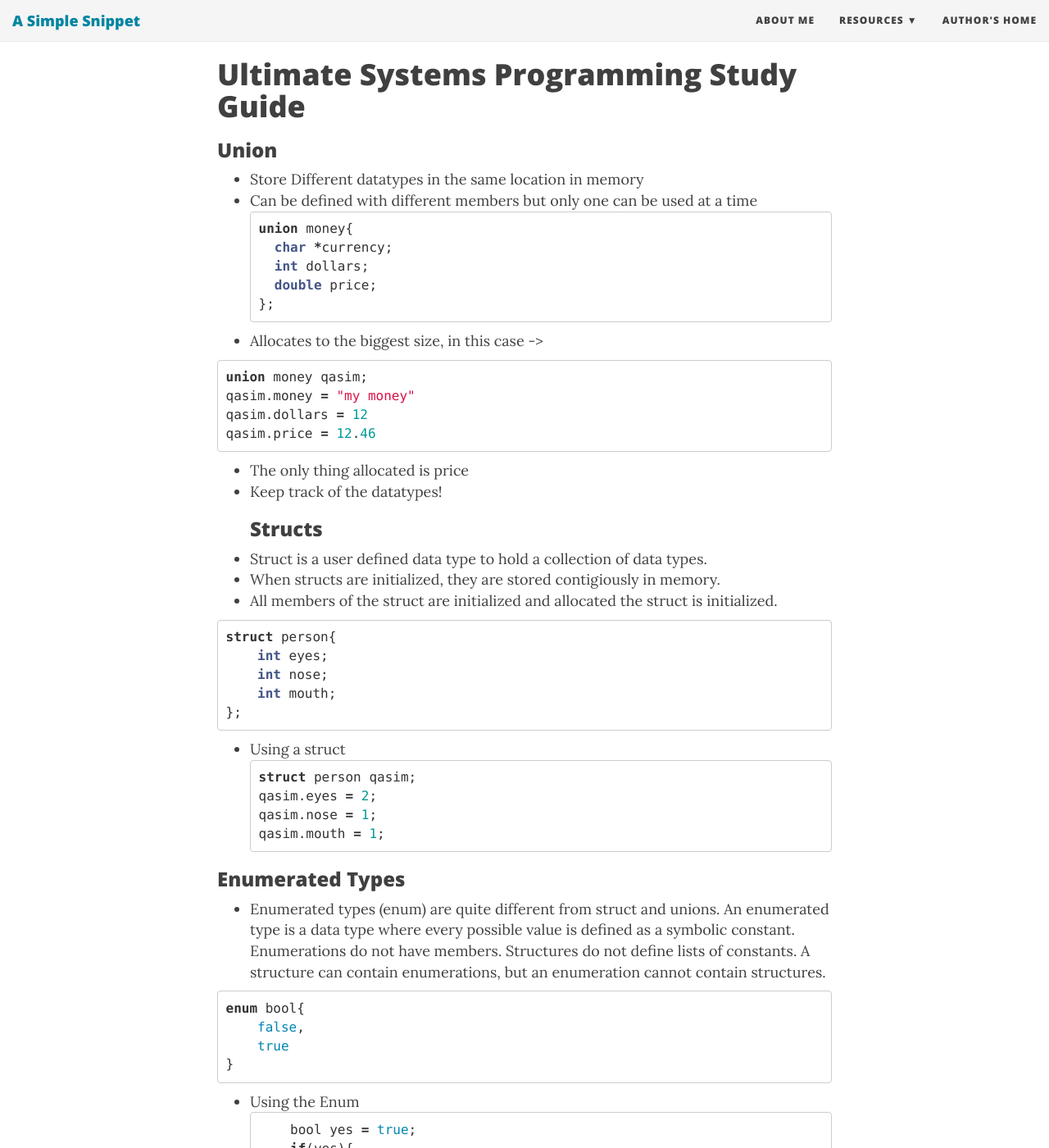
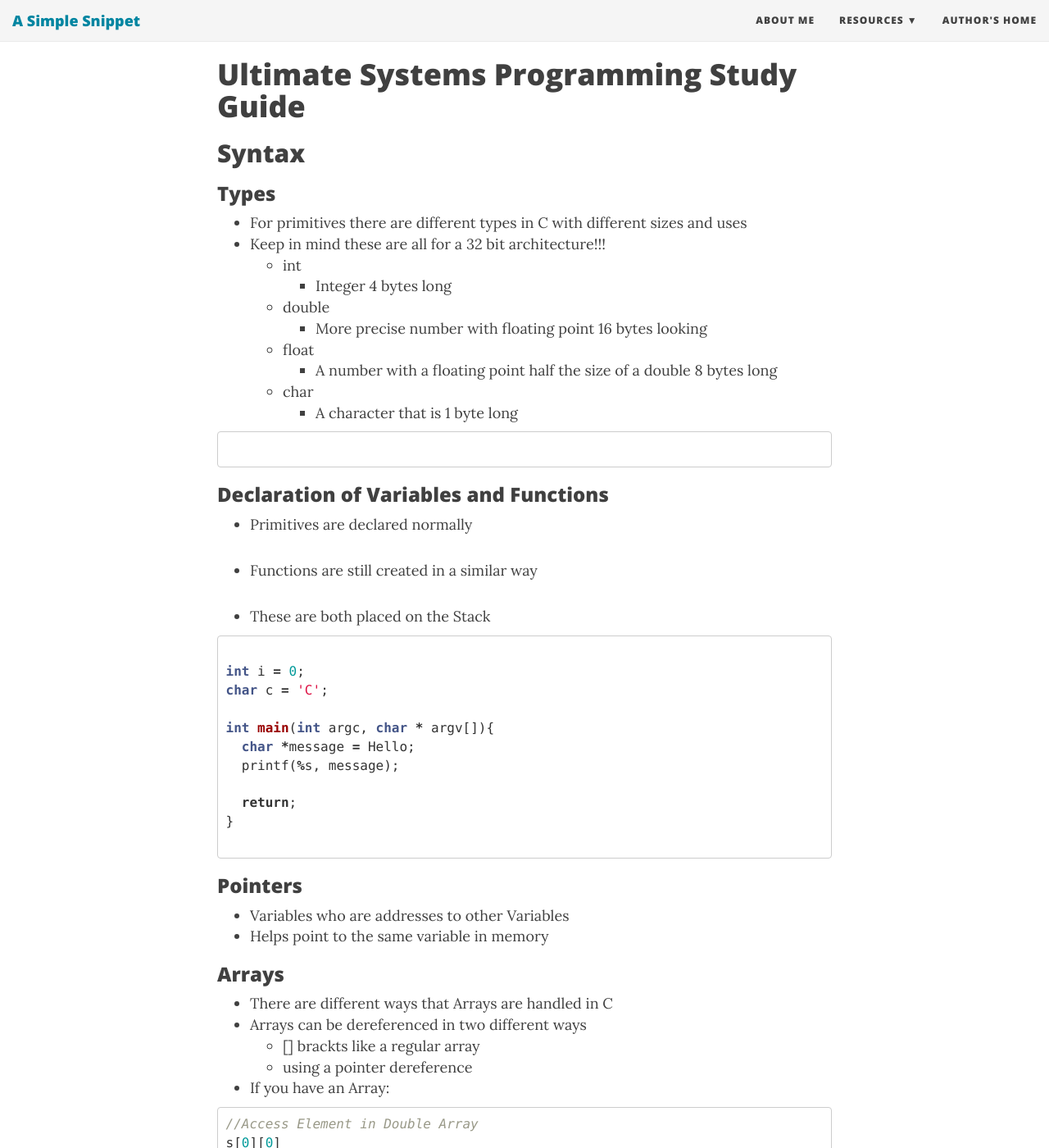
Before and after one commit to QasimAbbas/qasimabbas.github.io, a Jekyll site: the page built from _posts/2016-10-31-systems-notes.md, in a window 1280 px wide and 1400 px high, scrolled down 245 px. Shown: the whole window at 82% size. Built offline with Jekyll 4.4.1, drawn with Linux system fonts in a browser that asks for light colours; nearby versions of some CDN libraries; some of the changed text lies outside the part shown.

Commit message:
Updating the Syntax

````diff
--- a/_posts/2016-10-31-systems-notes.md
+++ b/_posts/2016-10-31-systems-notes.md
@@ -5,10 +5,79 @@
 
 # Ultimate Systems Programming Study Guide
 
+## Syntax
+
+### Types
+
+* For primitives there are different types in C with different sizes and uses
+* Keep in mind these are all for a 32 bit architecture!!!
+  * int
+    * Integer 4 bytes long
+  * double
+    * More precise number with floating point 16 bytes looking
+  * float
+    * A number with a floating point half the size of a double 8 bytes long
+  * char
+    * A character that is 1 byte long
+
+```c
+
+```
+
+### Declaration of Variables and Functions
+* Primitives are declared normally
+* Functions are still created in a similar way
+
+* These are both placed on the Stack
+
+```c
+
+int i = 0;
+char c = 'C';
+
+int main(int argc, char * argv[]){
+  char *message = Hello;
+  printf(%s, message);
+
+  return;
+}
+
+```
+### Pointers
+* Variables who are addresses to other Variables
+ * Helps point to the same variable in memory
+
+
+### Arrays
+* There are different ways that Arrays are handled in C
+* Arrays can be dereferenced in two different ways
+  * [] brackts like a regular array
+  *  using a pointer dereference
+
+* If you have an Array:
+
+```c
+//Access Element in Double Array
+s[0][0]
+
+//Dereference Double Pointer
+**s
+
+//Deference Pointer of Element of an Array
+*s[0]
+```
+* All do the same thing
+
+### Addresses
+* What is contained in &y?
+
+
+
 ### Union
 
 * Store Different datatypes in the same location in memory
 * Can be defined with different members but only one can be used at a time
+
 ```c
 union money{
     char *currency;
@@ -17,7 +86,7 @@
 };
 ```
 
-* Allocates to the biggest size, in this case ->
+* Allocates to the biggest size, in this case
 
 ```c
 union money qasim;
@@ -93,9 +162,9 @@
 
 ```
 
-## Dynamic Memory Allocation
+## Memory
 
-### Malloc
+### Dynamic Memory Allocation - Malloc
 * Allocates requested size of bytes and returns a pointer to the first byte of allocated space
 * Dyanmically allocates Memory in the Heap of a size that is allocated at runtime
 ```c
@@ -174,13 +243,13 @@
 #### BSS
 * undeclared global variables and what not
 
-### Data
+#### Data
 * declared and initialized variables
 
 #### Text
 * instructions after compilation
 
-### Memory Alignment
+#### Memory Alignment
 * When variables are allocated they have padding
  Ex: Allocating a struct on 32bit architecture
 ```c
@@ -196,23 +265,22 @@
 Order dependant
 
 
-## Implicit vs Explicit Lists
+### Implicit vs Explicit Lists
 
-### Implicit List
+#### Implicit List
 * Uses lengths to link blocks in memory
 * Need to identify whether block is free of allocated
 * Uses the length to move to the next free block
 * Use size to traverse in memory
 * list abstraction
 
-### Explicit List
+#### Explicit List
 * Node to the next free block
 * Won't have free bit
 * Will have pointer to the next free block
 * Will have free blocks for look for sizes wanted
 
-## Algorithms
-### Malloc
+### Algorithms of Malloc
 #### Metadata
 * Information of the data in a block of memory that is dynamically allocated
 
````
Also changed, not shown: other parts of _posts/2016-10-31-systems-notes.md (+2 -0 lines), _posts/2016-12-03-datastrucers-in-python.md (+10 -0 lines).
